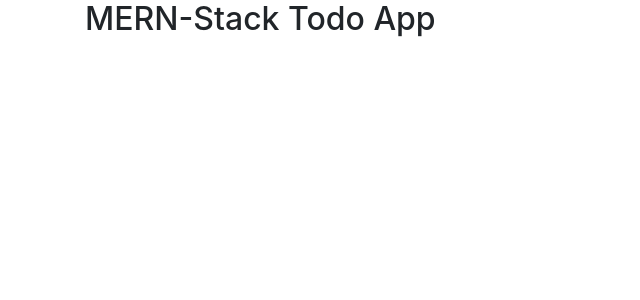
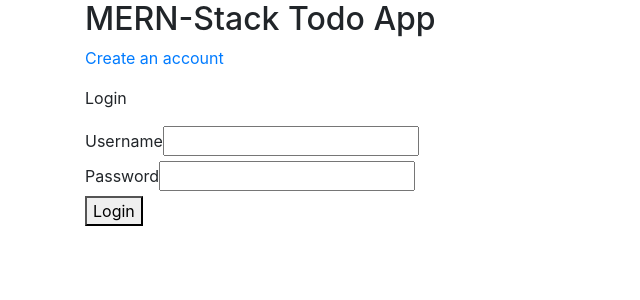
Before and after one commit to NEETIIST/BreakingDev19, a React (Create React App) app in the folder bdev-frontend/: page /login in a window 1280 px wide. Shown: the top 300 px of the page, without its empty margins (0-640 px from the left). Built offline with nearby package versions, Linux system fonts and the light colour scheme.

Commit message:
Finished Auth System Front-end

```diff
--- a/bdev-frontend/src/App.js
+++ b/bdev-frontend/src/App.js
@@ -1,5 +1,5 @@
 import React, { Component } from "react";
-import { BrowserRouter as Router, Route, Link } from "react-router-dom";
+import { BrowserRouter as Router, Route, Link, Switch } from "react-router-dom";
 import "bootstrap/dist/css/bootstrap.min.css";
 import jwt_decode from "jwt-decode";
 import setAuthToken from "./utils/setAuthToken";
@@ -9,6 +9,8 @@ import { Provider } from "react-redux";
 import store from "./store";
 
 import Register from "./components/auth/Register";
+import Login from "./components/auth/Login";
+import PrivateRoute from "./components/private-route/PrivateRoute";
 import Dashboard from "./components/dashboard/Dashboard";
 
 
@@ -39,6 +41,10 @@ class App extends Component {
                     <div className="container">
                         <h2>MERN-Stack Todo App</h2>
                         <Route exact path="/register" component={Register} />
+                        <Route exact path="/login" component={Login} />
+                        <Switch>
+                            <PrivateRoute exact path="/dashboard" component={Dashboard} />
+                        </Switch>
                     </div>
                 </Router>
             </Provider>
--- a/bdev-frontend/src/actions/authActions.js
+++ b/bdev-frontend/src/actions/authActions.js
@@ -16,7 +16,7 @@ export const registerUser = (userData, history) => dispatch => {
     // ITS REALLY IMPORTANT TO USE QUERYSTRING ON THE DATA!
     axios.post('http://localhost:4000/api/users/register', querystring.stringify(userData) , {
         headers: {
-            'Content-Type': 'application/x-www-form-urlencoded; charset=UTF-8'
+            'Content-Type': 'application/x-www-form-urlencoded'
         },
     })
         .then(response => {
@@ -33,7 +33,11 @@ export const registerUser = (userData, history) => dispatch => {
 // Login  - get user token
 export const loginUser = userData => dispatch => {
     axios
-        .post("/api/users/login", userData)
+        .post("http://localhost:4000/api/users/login", querystring.stringify(userData), {
+            headers: {
+                'Content-Type': 'application/x-www-form-urlencoded'
+            },
+        })
         .then(res => {
             // Save to localStorage
             // Set token to localStorage
--- a/bdev-frontend/src/components/auth/Login.js
+++ b/bdev-frontend/src/components/auth/Login.js
@@ -0,0 +1,93 @@
+import React, { Component } from "react";
+import { Link } from "react-router-dom";
+import PropTypes from "prop-types";
+import { connect } from "react-redux";
+import { loginUser } from "../../actions/authActions";
+//import classnames from "classnames";
+
+class Login extends Component {
+    constructor() {
+        super();
+        this.state = {
+            username: "",
+            password: "",
+            errors: {}
+        };
+    }
+    componentWillReceiveProps(nextProps) {
+        if (nextProps.auth.isAuthenticated) {
+            this.props.history.push("/dashboard"); // push user to dashboard when they login
+        }
+        if (nextProps.errors) {
+            this.setState({
+                errors: nextProps.errors
+            });
+        }
+    }
+    onChange = e => {
+        this.setState({ [e.target.id]: e.target.value });
+    };
+    onSubmit = e => {
+        e.preventDefault();
+        const userData = {
+            username: this.state.username,
+            password: this.state.password
+        };
+        this.props.loginUser(userData); // since we handle the redirect within our component, we don't need to pass in this.props.history as a parameter
+    };
+    render() {
+        const { errors } = this.state;
+        return (
+            <div>
+                <p>
+                    <Link to="/register">Create an account</Link>
+                </p>
+                <p>
+                    Login
+                </p>
+                <form noValidate onSubmit={this.onSubmit}>
+                    <label htmlFor="username">Username</label>
+                    <input
+                        onChange={this.onChange}
+                        value={this.state.username}
+                        error={errors.username}
+                        id="username"
+                        type="text"
+                    />
+                    <span>
+                        {errors.username}
+                        {errors.usernamenotfound}
+                    </span>
+                    <br/>
+                    <label htmlFor="password">Password</label>
+                    <input
+                        onChange={this.onChange}
+                        value={this.state.password}
+                        error={errors.password}
+                        id="password"
+                        type="password"
+                    />
+                    <br/>
+                    <button
+                        type="submit"
+                    >
+                        Login
+                    </button>
+                </form>
+            </div>
+        );
+    }
+}
+Login.propTypes = {
+    loginUser: PropTypes.func.isRequired,
+    auth: PropTypes.object.isRequired,
+    errors: PropTypes.object.isRequired
+};
+const mapStateToProps = state => ({
+    auth: state.auth,
+    errors: state.errors
+});
+export default connect(
+    mapStateToProps,
+    { loginUser }
+)(Login);
--- a/bdev-frontend/src/components/dashboard/Dashboard.js
+++ b/bdev-frontend/src/components/dashboard/Dashboard.js
@@ -2,6 +2,7 @@ import React, { Component } from "react";
 import PropTypes from "prop-types";
 import { connect } from "react-redux";
 import { logoutUser } from "../../actions/authActions";
+
 class Dashboard extends Component {
     onLogoutClick = e => {
         e.preventDefault();
@@ -12,14 +13,15 @@ class Dashboard extends Component {
         return (
             <div>
                 <h4>
-                    <b>Hey there,</b> {user.name.split(" ")[0]}
+                    <b>Hey there,</b> {user.username.split(" ")[0]}
                     <p>
                         You are logged into a full-stack{" "}
-                        <span>MERN</span> app 👏
+                        <span style={{ fontFamily: "monospace" }}>MERN</span> app 👏
                     </p>
                 </h4>
                 <button
                     onClick={this.onLogoutClick}
+                    className="btn btn-large waves-effect waves-light hoverable blue accent-3"
                 >
                     Logout
                 </button>
--- /dev/null
+++ b/bdev-frontend/src/components/private-route/PrivateRoute.js
@@ -0,0 +1,23 @@
+import React from "react";
+import { Route, Redirect } from "react-router-dom";
+import { connect } from "react-redux";
+import PropTypes from "prop-types";
+const PrivateRoute = ({ component: Component, auth, ...rest }) => (
+    <Route
+        {...rest}
+        render={props =>
+            auth.isAuthenticated === true ? (
+                <Component {...props} />
+            ) : (
+                <Redirect to="/login" />
+            )
+        }
+    />
+);
+PrivateRoute.propTypes = {
+    auth: PropTypes.object.isRequired
+};
+const mapStateToProps = state => ({
+    auth: state.auth
+});
+export default connect(mapStateToProps)(PrivateRoute);
```
